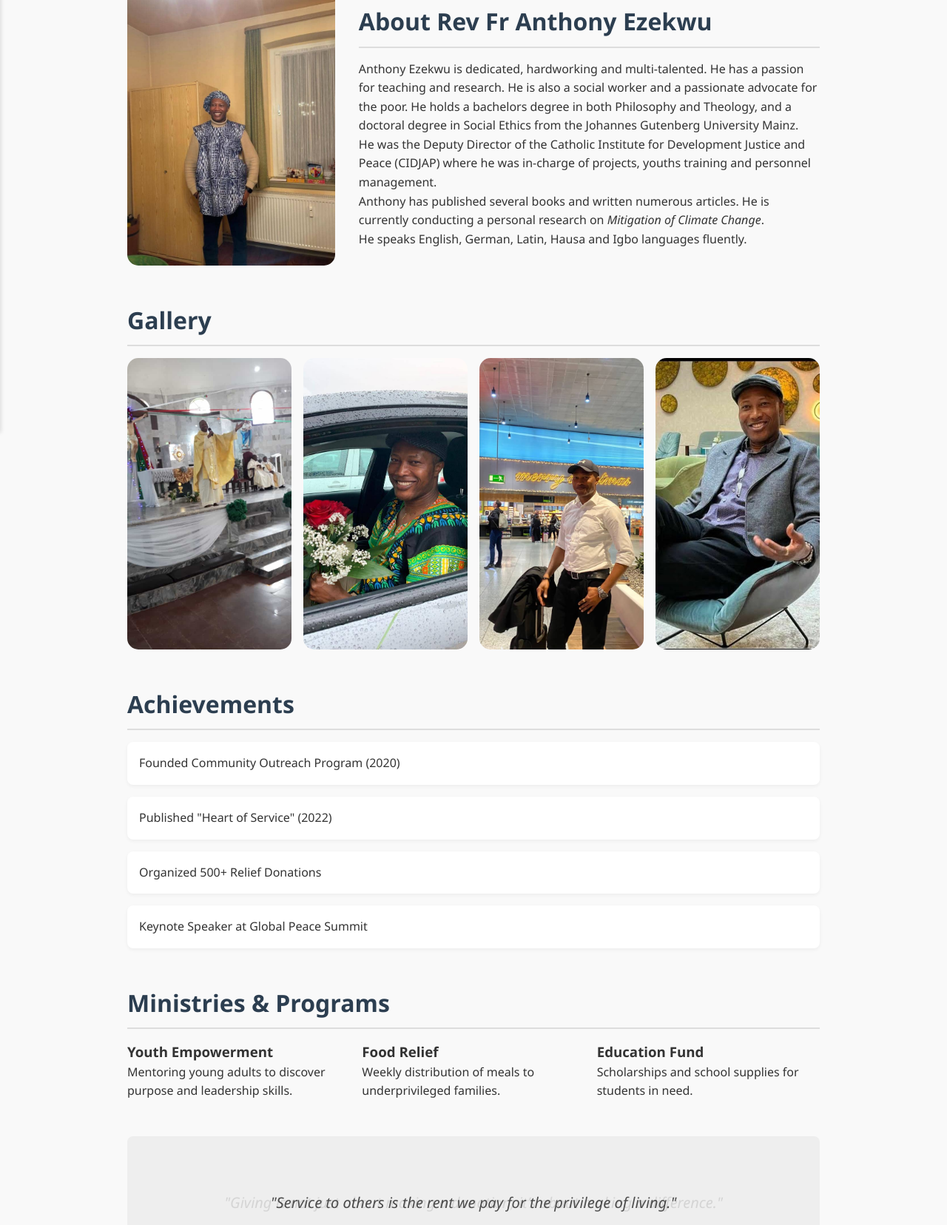
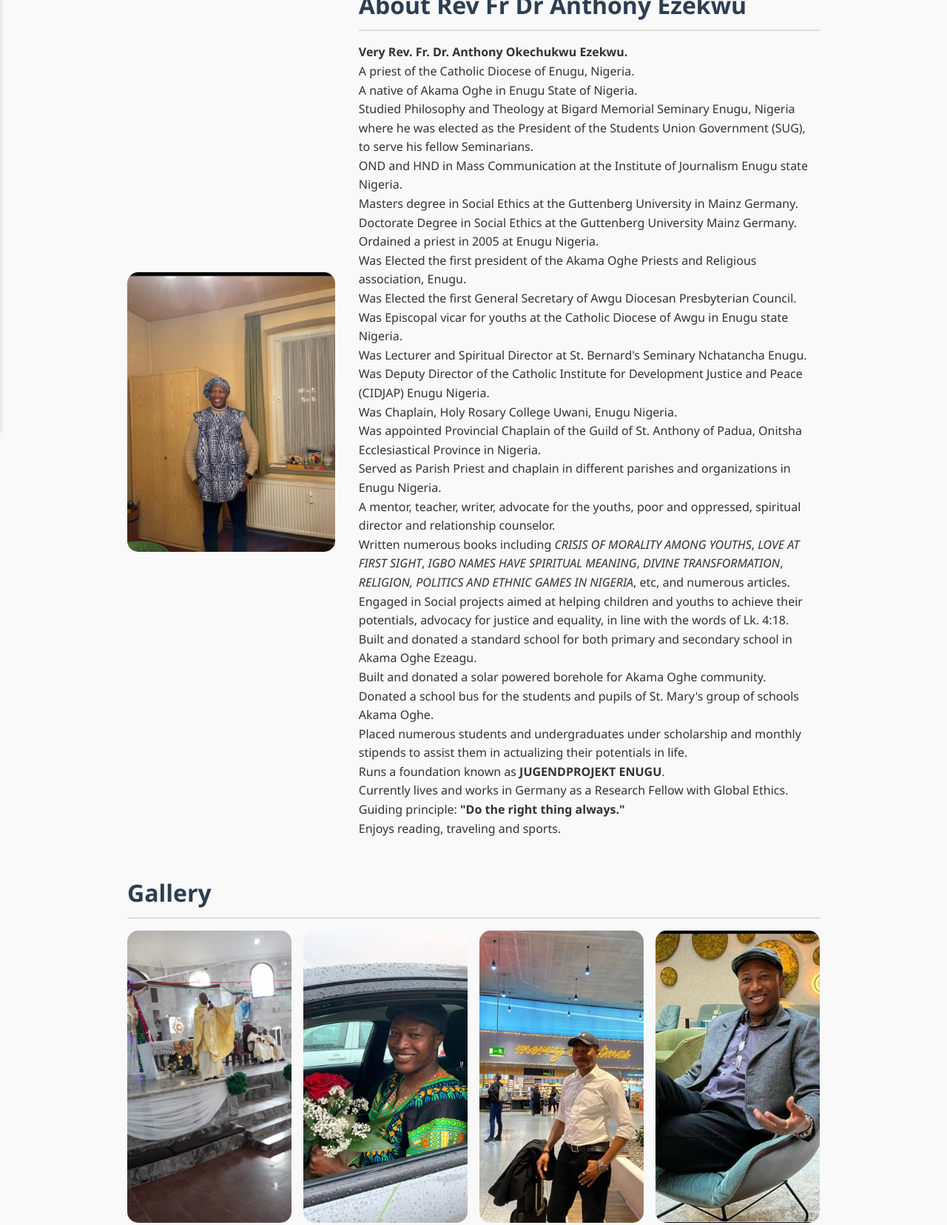
Before and after one commit to SpanixHugo/Pastor-anthony, a plain HTML site: page index.html in a window 1280 px wide. Shown: the part 215-1871 px from the top of the page at 74% size. Drawn offline with Linux system fonts and the light colour scheme.

Commit message:
Add files via upload

```diff
--- a/index.html
+++ b/index.html
@@ -24,7 +24,7 @@
   <!-- Navigation -->
   <nav>
     <div class="container">
-      <div class="logo">Rev Fr Anthony Ezekwu</div>
+      <div class="logo">Rev Fr Dr Anthony Ezekwu</div>
       <button class="menu-toggle" id="menuToggle">☰</button>
       <ul>
         <li><a href="#about">About</a></li>
@@ -47,14 +47,34 @@
     <section id="about" class="about">
       <img src="./images/IMG-20250519-WA0086.jpg" alt="Rev Fr Anthony Ezekwu">
       <div>
-        <h2>About Rev Fr Anthony Ezekwu</h2>
-        <p>Anthony Ezekwu is dedicated, hardworking and multi-talented. He has a passion for teaching and research. He
-          is also a social worker and a passionate advocate for the poor. He holds a bachelors degree in both Philosophy
-          and Theology, and a doctoral degree in Social Ethics from the Johannes Gutenberg University Mainz. <br> He was the
-          Deputy Director of the Catholic Institute for Development Justice and Peace (CIDJAP) where he was in-charge of
-          projects, youths training and personnel management. <br> Anthony has published several books and written numerous
-          articles. He is currently conducting a personal research on <em>Mitigation of Climate Change</em>. <br> He speaks English,
-          German, Latin, Hausa and Igbo languages fluently.</p>
+        <h2>About Rev Fr Dr Anthony Ezekwu</h2>
+         <p><strong>Very Rev. Fr. Dr. Anthony Okechukwu Ezekwu.</strong><br>
+      A priest of the Catholic Diocese of Enugu, Nigeria.</p>
+      <p>A native of Akama Oghe in Enugu State of Nigeria.</p>
+      <p>Studied Philosophy and Theology at Bigard Memorial Seminary Enugu, Nigeria where he was elected as the President of the Students Union Government (SUG), to serve his fellow Seminarians.</p>
+      <p>OND and HND in Mass Communication at the Institute of Journalism Enugu state Nigeria.</p>
+      <p>Masters degree in Social Ethics at the Guttenberg University in Mainz Germany.</p>
+      <p>Doctorate Degree in Social Ethics at the Guttenberg University Mainz Germany.</p>
+      <p>Ordained a priest in 2005 at Enugu Nigeria.</p>
+      <p>Was Elected the first president of the Akama Oghe Priests and Religious association, Enugu.</p>
+      <p>Was Elected the first General Secretary of Awgu Diocesan Presbyterian Council.</p>
+      <p>Was Episcopal vicar for youths at the Catholic Diocese of Awgu in Enugu state Nigeria.</p>
+      <p>Was Lecturer and Spiritual Director at St. Bernard's Seminary Nchatancha Enugu.</p>
+      <p>Was Deputy Director of the Catholic Institute for Development Justice and Peace (CIDJAP) Enugu Nigeria.</p>
+      <p>Was Chaplain, Holy Rosary College Uwani, Enugu Nigeria.</p>
+      <p>Was appointed Provincial Chaplain of the Guild of St. Anthony of Padua, Onitsha Ecclesiastical Province in Nigeria.</p>
+      <p>Served as Parish Priest and chaplain in different parishes and organizations in Enugu Nigeria.</p>
+      <p>A mentor, teacher, writer, advocate for the youths, poor and oppressed, spiritual director and relationship counselor.</p>
+      <p>Written numerous books including <em>CRISIS OF MORALITY AMONG YOUTHS</em>, <em>LOVE AT FIRST SIGHT</em>, <em>IGBO NAMES HAVE SPIRITUAL MEANING</em>, <em>DIVINE TRANSFORMATION</em>, <em>RELIGION, POLITICS AND ETHNIC GAMES IN NIGERIA</em>, etc, and numerous articles.</p>
+      <p>Engaged in Social projects aimed at helping children and youths to achieve their potentials, advocacy for justice and equality, in line with the words of Lk. 4:18.</p>
+      <p>Built and donated a standard school for both primary and secondary school in Akama Oghe Ezeagu.</p>
+      <p>Built and donated a solar powered borehole for Akama Oghe community.</p>
+      <p>Donated a school bus for the students and pupils of St. Mary's group of schools Akama Oghe.</p>
+      <p>Placed numerous students and undergraduates under scholarship and monthly stipends to assist them in actualizing their potentials in life.</p>
+      <p>Runs a foundation known as <strong>JUGENDPROJEKT ENUGU</strong>.</p>
+      <p>Currently lives and works in Germany as a Research Fellow with Global Ethics.</p>
+      <p>Guiding principle: <strong>"Do the right thing always."</strong></p>
+      <p>Enjoys reading, traveling and sports.</p>
       </div>
     </section>
 
@@ -72,10 +92,15 @@
     <!-- Achievements -->
     <section id="achievements" class="achievements">
       <h2>Achievements</h2>
-      <div class="achievement-item">Founded Community Outreach Program (2020)</div>
-      <div class="achievement-item">Published "Heart of Service" (2022)</div>
-      <div class="achievement-item">Organized 500+ Relief Donations</div>
-      <div class="achievement-item">Keynote Speaker at Global Peace Summit</div>
+      <div class="achievement-item">OND & HND in Mass Communication.</div>
+      <div class="achievement-item">Master's and Doctorate Degrees in Social Ethics from Gutenberg University.</div>
+      <div class="achievement-item">President of SUG, Bigard Memorial Seminary.</div>
+      <div class="achievement-item">First president of Akama Oghe Priests and Religious Association.</div>
+      <div class="achievement-item">First General Secretary of Awgu Diocesan Presbyterian Council.</div>
+      <div class="achievement-item">Author of multiple books and numerous articles.</div>
+      <div class="achievement-item">Founder of Jugendprojekt Enugu foundation.</div>
+      <div class="achievement-item">Built and donated school, borehole, and school bus for Akama Oghe community.</div>
+      <div class="achievement-item">Sponsors students with scholarships and monthly stipends.</div>
     </section>
 
     <!-- Ministries Section -->
@@ -83,16 +108,40 @@
       <h2>Ministries & Programs</h2>
       <div id="ministries" class="ministries">
         <div class="ministry-card">
-          <h3>Youth Empowerment</h3>
-          <p>Mentoring young adults to discover purpose and leadership skills.</p>
+          <h3>Ordained Catholic Priest since 2005.</h3>
+          <!-- <p>Mentoring young adults to discover purpose and leadership skills.</p> -->
         </div>
         <div class="ministry-card">
-          <h3>Food Relief</h3>
-          <p>Weekly distribution of meals to underprivileged families.</p>
+          <h3>Episcopal Vicar for Youths, Diocese of Awgu.</h3>
+          <!-- <p>Weekly distribution of meals to underprivileged families.</p> -->
         </div>
         <div class="ministry-card">
-          <h3>Education Fund</h3>
-          <p>Scholarships and school supplies for students in need.</p>
+          <h3>Lecturer and Spiritual Director at St. Bernard's Seminary.</h3>
+          <!-- <p>Scholarships and school supplies for students in need.</p> -->
+        </div>
+        <div class="ministry-card">
+          <h3>Chaplain at Holy Rosary College and various parishes.</h3>
+          <!-- <p>Scholarships and school supplies for students in need.</p> -->
+        </div>
+        <div class="ministry-card">
+          <h3>Provincial Chaplain of the Guild of St. Anthony of Padua.</h3>
+          <!-- <p>Scholarships and school supplies for students in need.</p> -->
+        </div>
+        <div class="ministry-card">
+          <h3>Deputy Director at CIDJAP, promoting peace and justice.</h3>
+          <!-- <p>Scholarships and school supplies for students in need.</p> -->
+        </div>
+        <div class="ministry-card">
+          <h3>Youth mentorship, counseling, and empowerment programs.</h3>
+          <!-- <p>Scholarships and school supplies for students in need.</p> -->
+        </div>
+        <div class="ministry-card">
+          <h3>Ongoing social advocacy aligned with Lk. 4:18.</h3>
+          <!-- <p>Scholarships and school supplies for students in need.</p> -->
+        </div>
+        <div class="ministry-card">
+          <h3>Current Research Fellow with Global Ethics in Germany.</h3>
+          <!-- <p>Scholarships and school supplies for students in need.</p> -->
         </div>
       </div>
     </section>
@@ -111,6 +160,9 @@
         Mary J.
       </div>
       <div class="testimonial-item">“His leadership inspired me to serve others selflessly.” – David U.</div>
+      <div class="testimonial-item">"Pastor Anthony's work has inspired many in our community. His dedication to education and youth development is truly commendable." – A community member.</div>
+      <div class="testimonial-item">"His teachings and actions reflect deep commitment to ethics and compassion. We are grateful for his impact." – Former Student.</div>
+
     </section>
 
     <!-- Contact Section -->
@@ -124,8 +176,8 @@
         <button type="submit">Send Message</button>
       </form>
       <p style="margin-top:1rem;">Follow on social media:</p>
-      <p><a href="#" target="_blank">Twitter</a> | <a href="https://facebook.com/chilavet.ok"
-          target="_blank">Facebook</a> | <a href="#" target="_blank">Instagram</a> | <a
+      <p><a href="https://x.com/AnthonyEzekwu?t=Em9Zdn3CsnwAEBZavcRgsg&s=08 " target="_blank">Twitter</a> | <a href="https://facebook.com/chilavet.ok"
+          target="_blank">Facebook</a> | <a href="https://www.instagram.com/chilavetok?igsh=dW1kN3VzM2VncHBz" target="_blank">Instagram</a> | <a
           href="https://linkedin.com/in/dr-anthony-ezekwu-a89982148" target="_blank">linkedin</a> | <a
           href="https://youtube.com/@toniezekwu?si=MP0xDRRGXUG2iUOE" target="_blank">Youtube</a></p>
     </section>
--- a/style.css
+++ b/style.css
@@ -164,10 +164,17 @@ section h2 {
 }
 
 /* Ministries */
-.ministries {
-    display: grid;
+.ministries .ministry-card {
+    /* display: grid;
     grid-template-columns: repeat(auto-fit, minmax(280px, 1fr));
-    gap: 1rem;
+    gap: 1rem; */
+
+    background: #fff;
+    padding: 1rem;
+    margin-bottom: 1rem;
+    border-radius: 8px;
+    box-shadow: 0 2px 5px rgba(0, 0, 0, 0.05);
+    transition: transform .3s ease;
 }
 
 /* Quotes */
@@ -209,6 +216,7 @@ section h2 {
     display: flex;
     flex-direction: column;
     gap: 1rem;
+    margin-bottom: 5rem;
 }
 
 .contact input,
```
